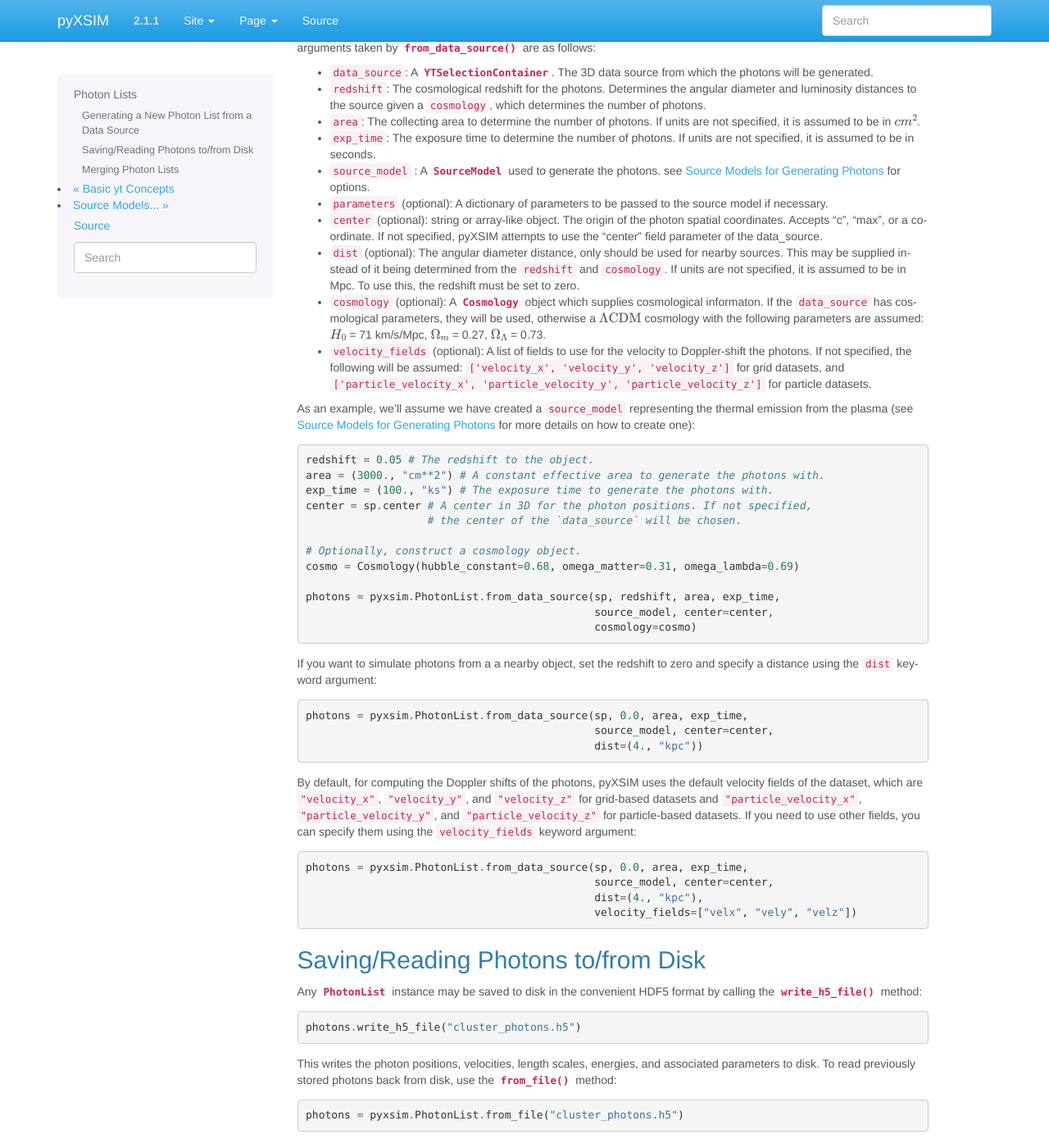
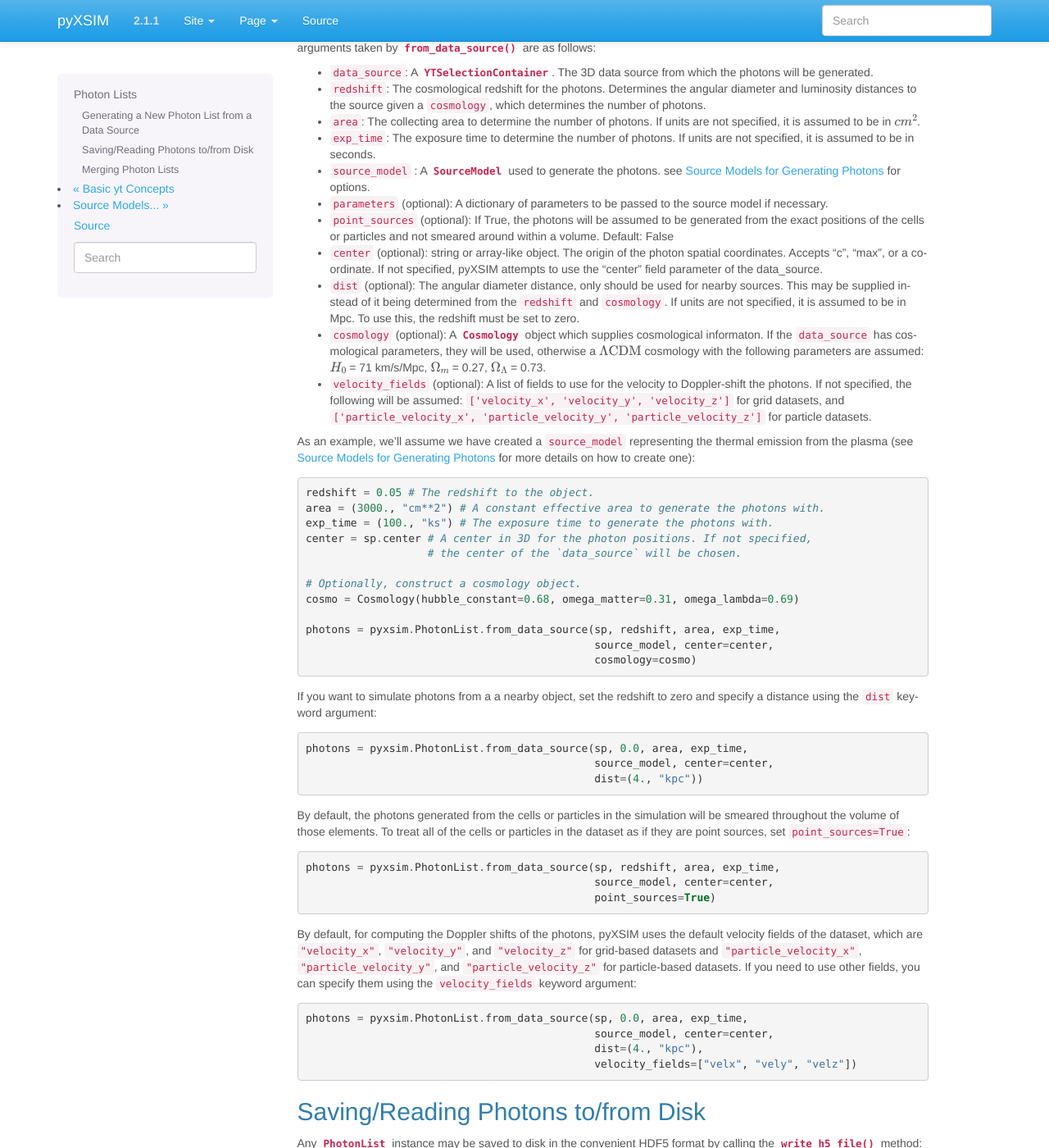
Before and after one commit to jzuhone/pyxsim, a Sphinx documentation site: the page built from doc/source/photon_lists.rst, in a window 1280 px wide and 1400 px high, scrolled down 492 px. Shown: the whole window at 82% size. Built offline with Sphinx 7.4.7, drawn with Linux system fonts in a browser that asks for light colours.

Commit message:
Update documentation

```diff
--- a/doc/source/changelog.rst
+++ b/doc/source/changelog.rst
@@ -18,6 +18,10 @@ changes) and optimizations.
   simpler and resulted in optimizations. The related keyword arguments to
   :meth:`~pyxsim.photon_list.PhotonList.project_photons` will still be accepted,
   but will be ignored.
+* Arepo data is now fully supported.
+* A new option to treat each cell or particle which emits photons as a point
+  source has been added to the :meth:`~pyxsim.photon_list.PhotonList.from_data_source`
+  method of :class:`~pyxsim.photon_list.PhotonList`.
 
 Version 2.1.1
 -------------
--- a/doc/source/photon_lists.rst
+++ b/doc/source/photon_lists.rst
@@ -45,6 +45,9 @@ method to create a new :class:`~pyxsim.photon_list.PhotonList`. The arguments ta
   photons. see :ref:`source-models` for options.
 * ``parameters`` (optional): A dictionary of parameters to be passed to the source model if
   necessary.
+* ``point_sources`` (optional): If True, the photons will be assumed to be generated
+  from the exact positions of the cells or particles and not smeared around within
+  a volume. Default: False
 * ``center`` (optional): string or array-like object. The origin of the photon spatial
   coordinates. Accepts "c", "max", or a coordinate. If not specified, pyXSIM attempts to use
   the "center" field parameter of the data_source.
@@ -87,6 +90,17 @@ and specify a distance using the ``dist`` keyword argument:
     photons = pyxsim.PhotonList.from_data_source(sp, 0.0, area, exp_time,
                                                  source_model, center=center,
                                                  dist=(4., "kpc"))
+
+By default, the photons generated from the cells or particles in the simulation
+will be smeared throughout the volume of those elements. To treat all of the
+cells or particles in the dataset as if they are point sources, set
+``point_sources=True``:
+
+.. code-block:: python
+
+    photons = pyxsim.PhotonList.from_data_source(sp, redshift, area, exp_time,
+                                                 source_model, center=center,
+                                                 point_sources=True)
 
 By default, for computing the Doppler shifts of the photons, pyXSIM uses the default velocity
 fields of the dataset, which are ``"velocity_x"``, ``"velocity_y"``, and ``"velocity_z"``
```
